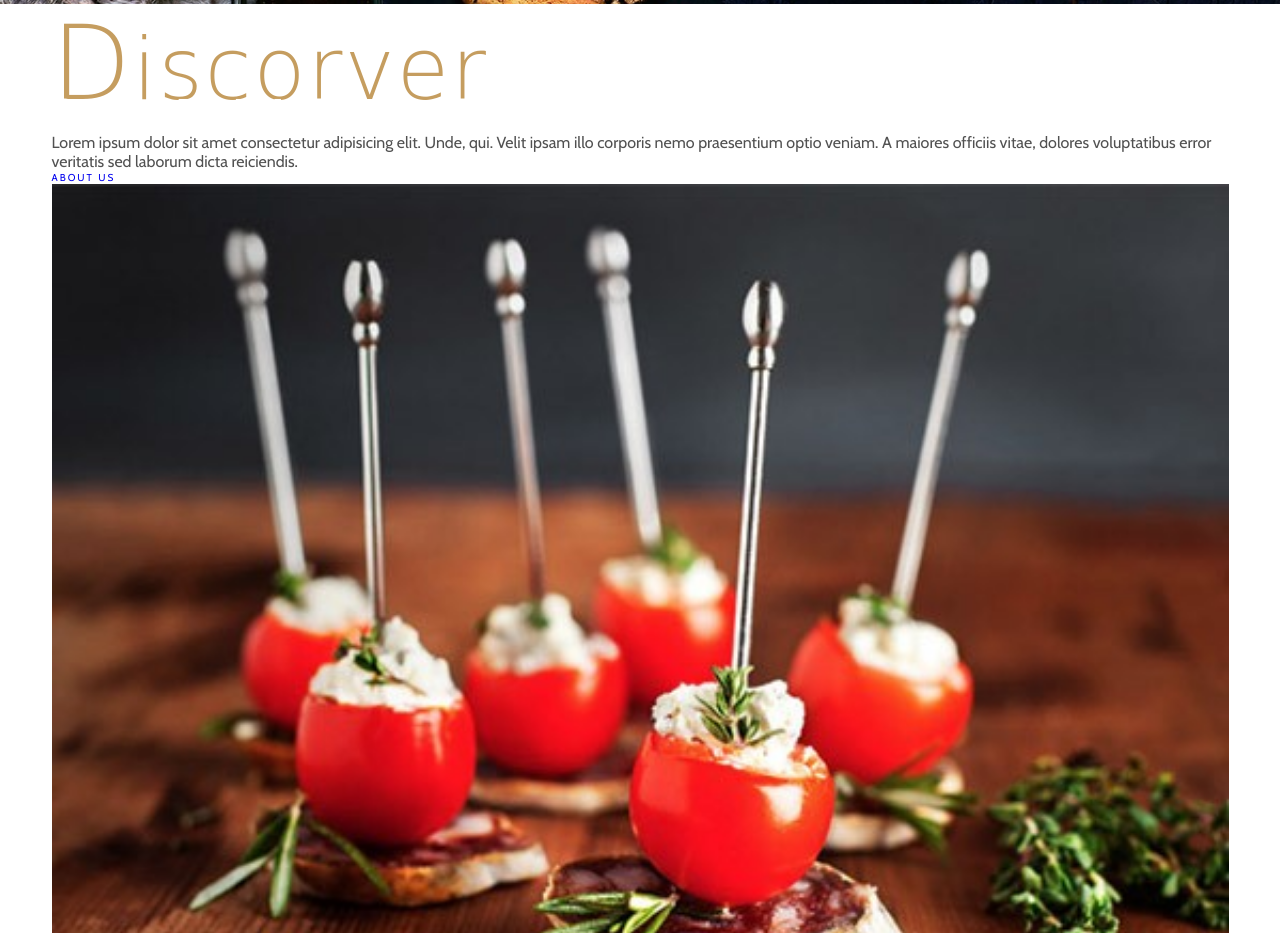
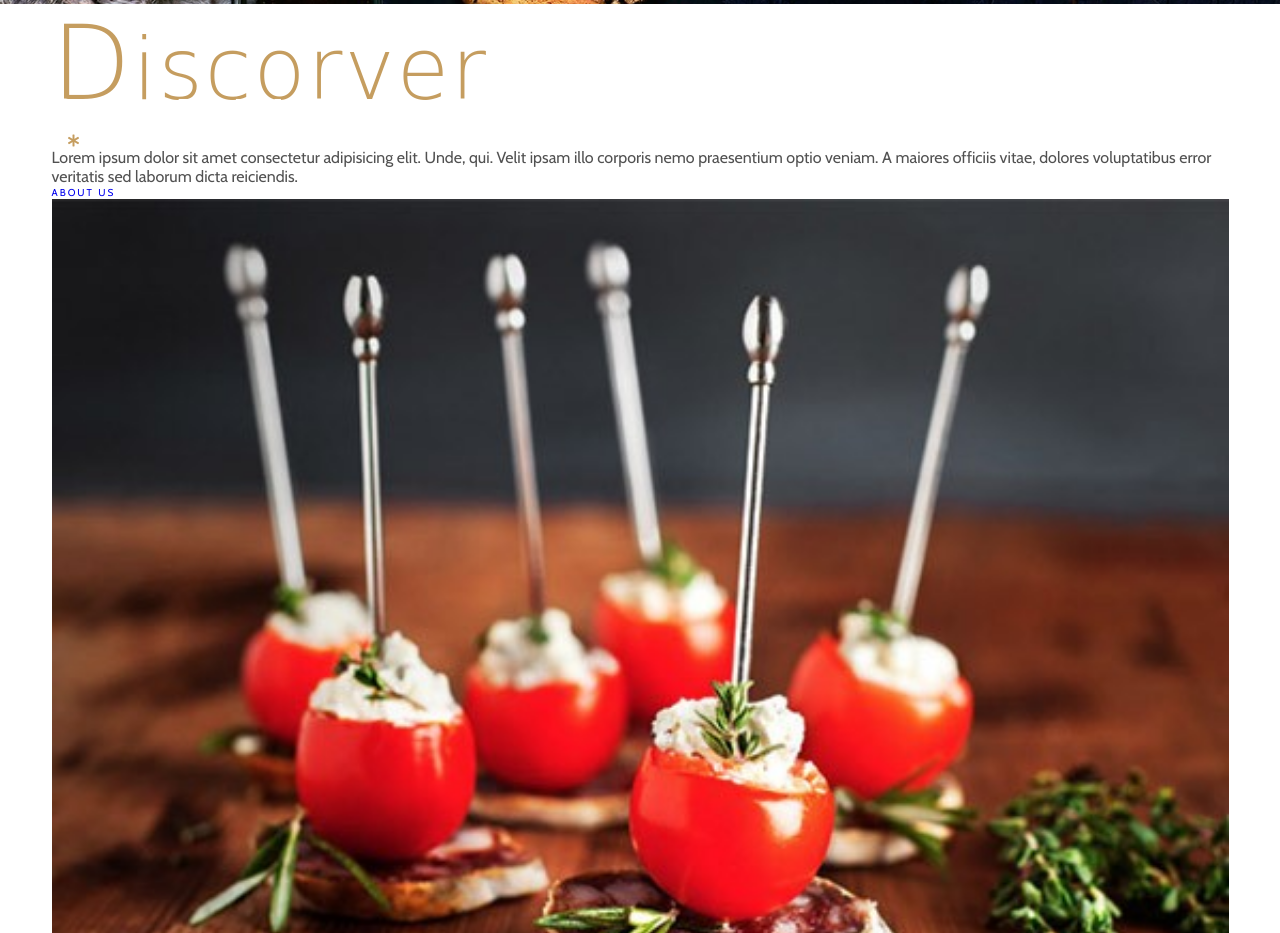
Before and after one commit to HenriBresteau/the-rosa, a plain HTML site: page index.html in a window 1280 px wide. Shown: the part 796-1729 px from the top of the page. Drawn offline with nearby package versions, Linux system fonts and the light colour scheme; a web font is replaced by a local one.

Commit message:
add asterisk on Discovery

```diff
--- a/index.html
+++ b/index.html
@@ -64,11 +64,14 @@
                             <span class="first-letter">D</span>iscorver
                         </h2>
                         <h1 class="headline headline-dark">Our Story</h1>
+                        <div class="asterisk">
+                            <i class="fas fa-asterisk"></i>
+                        </div>
                     </div>
                     <p>Lorem ipsum dolor sit amet consectetur adipisicing elit. Unde, qui. Velit ipsam illo corporis
                         nemo praesentium optio veniam. A maiores officiis vitae, dolores voluptatibus error veritatis
                         sed laborum dicta reiciendis.</p>
-                        <a href="#" class="btn body-btn">About us</a>
+                    <a href="#" class="btn body-btn">About us</a>
                 </div>
                 <div class="restaurant-info-img animate-right">
                     <img src="/images/our-story-1.jpg" alt="our story">
```
